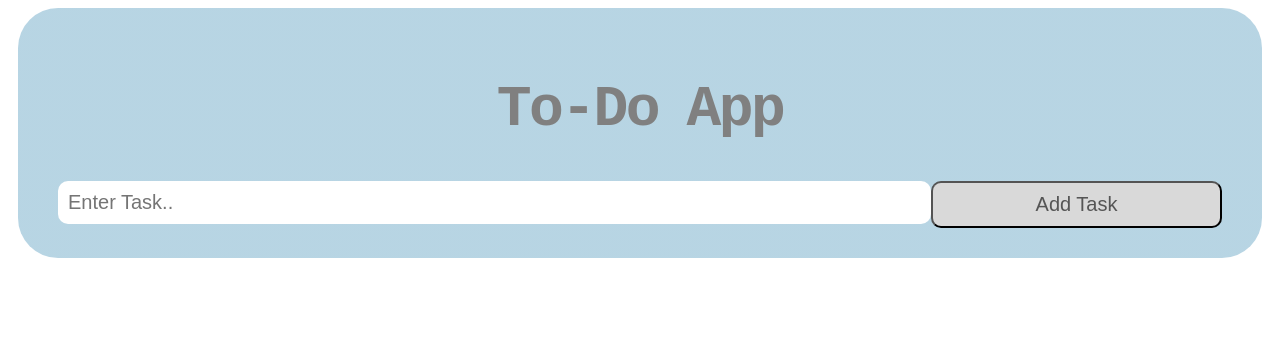
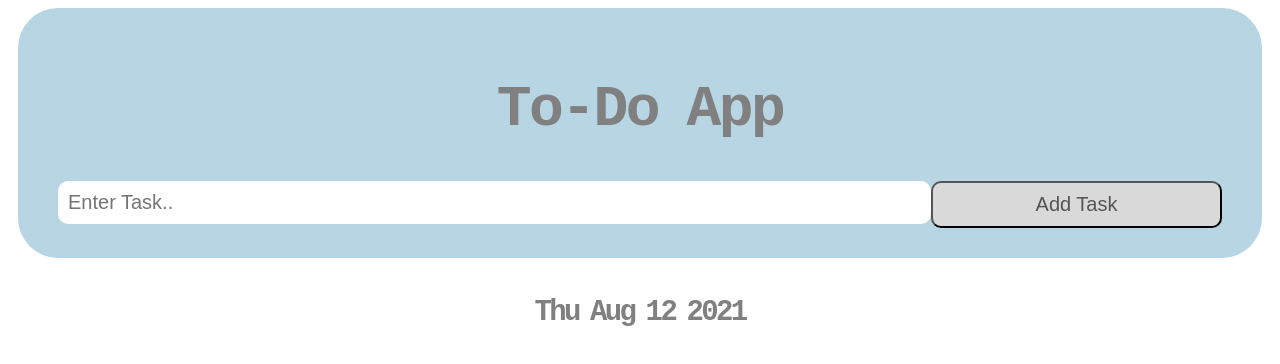
Before and after one commit to FouziH/weekend-sql-to-do-list, a website: page servers/public/index.html in a window 1280 px wide. Drawn offline with Linux system fonts and the light colour scheme; no server answers.

Commit message:
Added a date function

```diff
--- a/servers/public/client/client.js
+++ b/servers/public/client/client.js
@@ -10,6 +10,7 @@ function onReady() {
     $("#myTasks").on("click", ".completeBtn", completeTask);
   //calling getToDoTask
     getToDoTask();
+    getTimeDAte();
 }
 //This function will addTask from my input into an a taskData object and will make a request to the server to make a POST
 function addTask() {
@@ -63,7 +64,9 @@ function renderTask(toDoTask) {
     myTask.append(`
     <li data-id = "${toDoTask[i].id}"
     data-task ="${toDoTask[i].task}"
-    data-iscomplete ="${toDoTask[i].iscomplete}" ${toDoTask[i].iscomplete ? 'class="done"' : ''}  ${toDoTask[i].iscomplete ? 'class="done"' : ''}> ${toDoTask[i].task}
+    data-iscomplete ="${toDoTask[i].iscomplete}" ${
+      toDoTask[i].iscomplete ? 'class="done"' : ""
+    }  ${toDoTask[i].iscomplete ? 'class="done"' : ""}> ${toDoTask[i].task}
     <button class = "deleteBtn">Delete</button>
     <button class ="completeBtn">✔️</button></li>`);
     }
@@ -104,3 +107,13 @@ function completeTask() {
           console.log("PUT /todo  failed", error); // login error
         });
 }
+
+function getTimeDAte() {
+
+  let timeNow = $('#timeNow')
+  timeNow.empty()
+  const now = new Date().toDateString();
+
+  timeNow.append(now)
+  console.log(now)
+}
--- a/servers/public/index.html
+++ b/servers/public/index.html
@@ -16,6 +16,7 @@
         <button id="addTaskBtn">Add Task</button>
     </div>
     <div>
+        <h4 id="timeNow">Time</h4>
         <ul id="myTasks" class="done">
 
         </ul>
--- a/servers/public/style/style.css
+++ b/servers/public/style/style.css
@@ -131,3 +131,10 @@ background: linear-gradient(90deg, rgba(252,231,231,1) 0%, rgba(138,236,171,0.45
 .checkedOff{
   color:green;
 }
+h4{
+  text-align: center;
+  color:grey;
+}
+h4:hover{
+  color:  darkgray;
+}
```
Also changed, not shown: servers/routes/routes.js (+10 -5 lines).
